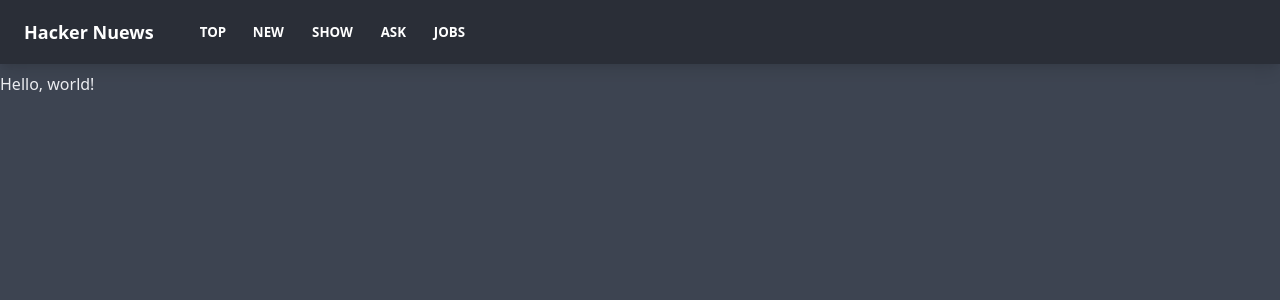
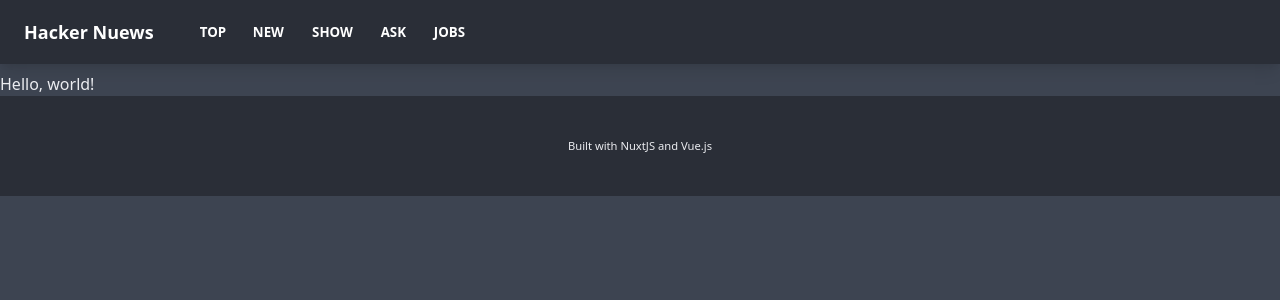
Before and after one commit to thehouseplant/hacker-vuews-nuxt, a Nuxt app: page / in a window 1280 px wide. Shown: the top 300 px of the page. Built offline with nearby package versions, Linux system fonts and the light colour scheme.

Commit message:
Add a basic Footer component

```diff
--- /dev/null
+++ b/components/Footer.vue
@@ -0,0 +1,15 @@
+<template>
+  <footer class="p-10 footer bg-base-200 text-base-content footer-center">
+    <div>
+      <small>
+        Built with <a href="https://nuxtjs.org" target="_blank">NuxtJS</a> and <a href="https://vuejs.org" target="_blank">Vue.js</a>
+      </small>
+    </div>
+  </footer>
+</template>
+
+<script>
+export default {
+  name: 'FooterComponent'
+}
+</script>
--- a/layouts/default.vue
+++ b/layouts/default.vue
@@ -2,14 +2,19 @@
   <div>
     <Navbar />
     <Nuxt />
+    <Footer />
   </div>
 </template>
 
 <script>
 import Navbar from '@/components/Navbar'
+import Footer from '@/components/Footer'
 
 export default {
-  name: 'DeFault',
-  components: { Navbar }
+  name: 'DefaultLayout',
+  components: {
+    Navbar,
+    Footer
+  }
 }
 </script>
```
